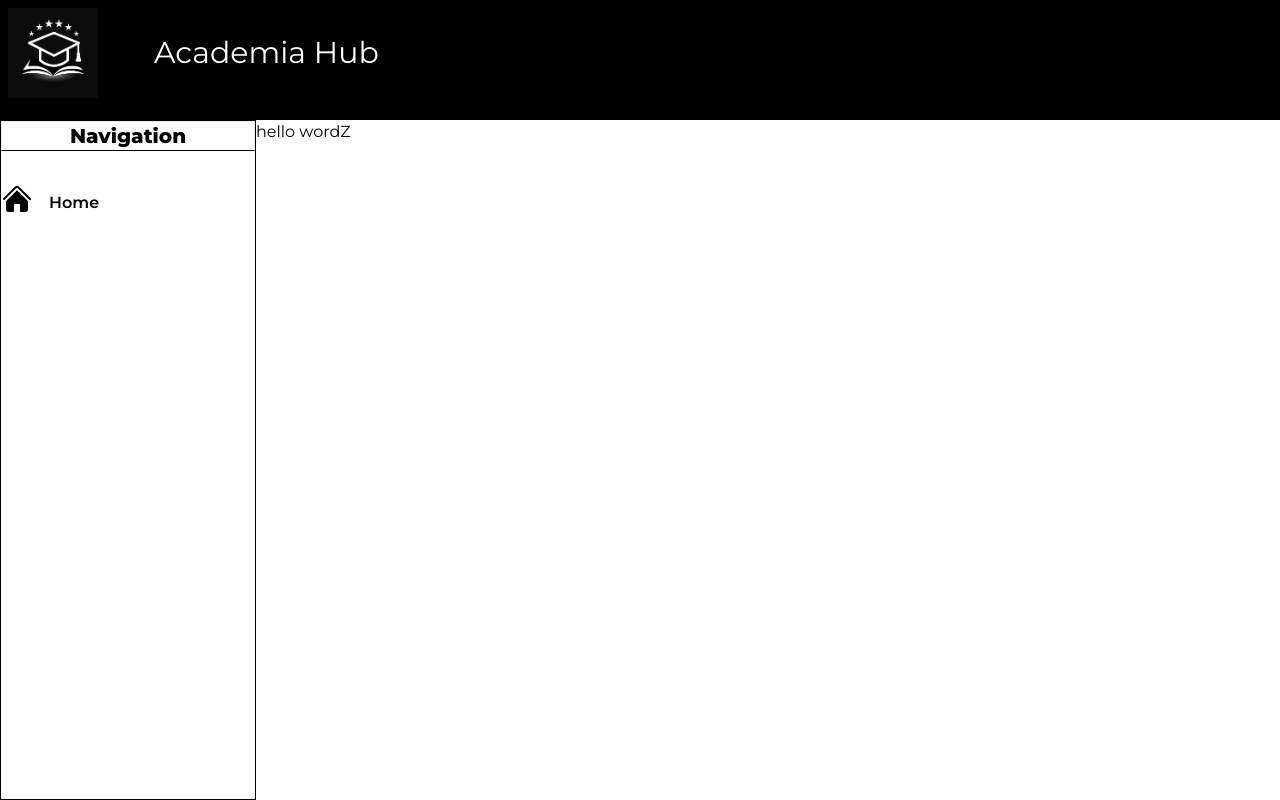
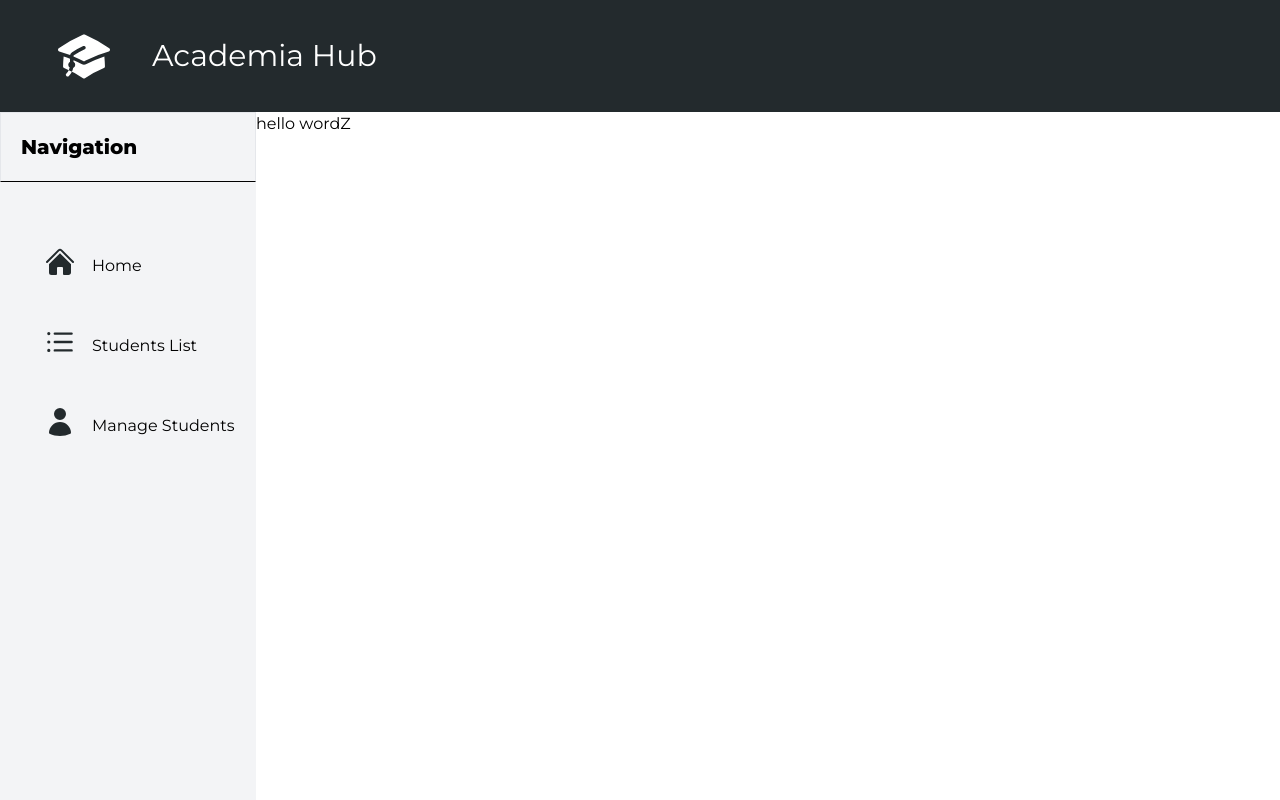
Before and after one commit to Munazar-99/AcademiaHub, a Next.js app: page / in a window 1280 px wide. Built offline with nearby package versions, Linux system fonts and the light colour scheme.

Commit message:
build out the header and navbar components

```diff
--- a/components/Header.tsx
+++ b/components/Header.tsx
@@ -1,18 +1,12 @@
+import { AcademicCapIcon } from "@heroicons/react/24/solid";
 import Image from "next/image";
 import React from "react";
 
 function Header() {
   return (
-    <header className="w-full bg-black h-[15vh]">
-      <section className="py-2 flex items-center gap-14 max-w-7xl">
-        <Image
-          className="relative invert ml-2"
-          src="/graduation-cap.jpg"
-          alt="App Logo"
-          width={90}
-          height={18}
-          priority
-        />
+    <header className="w-full  bg-[rgb(35,42,45)] h-[14%]">
+      <section className="py-2 flex items-center gap-10 max-w-7xl ml-6 h-full">
+        <AcademicCapIcon className='ml-8 h-[7vh] fill-white'/>
         <h1 className="text-white text-3xl">Academia Hub</h1>
       </section>
     </header>
--- a/components/Navbar.tsx
+++ b/components/Navbar.tsx
@@ -1,19 +1,28 @@
 import React from 'react'
-import { HomeIcon } from '@heroicons/react/24/solid'
-
+import { HomeIcon, UserIcon } from '@heroicons/react/24/solid'
+import { ListBulletIcon } from '@heroicons/react/20/solid'
+import Link from 'next/link'
 
 function Navbar() {
   return (
-    <nav className="border border-black w-1/5  h-[85vh] flex flex-col  gap-8">
-        <section className='text-center border border-b-black'>
-        <h1 className='font-extrabold text-xl w-full'>Navigation</h1>
-        </section>
-        <section className='h-full'>
-            <article className='flex gap-4'>
-                <HomeIcon className='h-[4vh]'/>
-                <h4 className='font-semibold place-self-end'>Home</h4>
-            </article>
-        </section>
+    <nav className="w-1/5 relative h-[86%] flex flex-col gap-16 bg-gray-100">
+      <section className='text-center border border-b-black p-5'>
+        <h1 className='font-extrabold text-xl w-full text-left'>Navigation</h1>
+      </section>
+      <section className='h-full flex flex-col gap-12'>
+        <Link href={'/hello'} className='flex gap-4 ml-11'>
+          <HomeIcon className='h-[4vh] fill-[rgb(35,42,45)]'  />
+          <h4 className='place-self-end '>Home</h4>
+        </Link>
+        <Link href={'/hello'} className='flex gap-4 ml-11'>
+          <ListBulletIcon className='h-[4vh] fill-[rgb(35,42,45)]' />
+          <h4 className='place-self-end'>Students List</h4>
+        </Link>
+        <Link href={'/hello'} className='flex gap-4 ml-11'>
+          <UserIcon className='h-[4vh] fill-[rgb(35,42,45)]' />
+          <h4 className='place-self-end'>Manage Students</h4>
+        </Link>
+      </section>
     </nav>
   )
 }
```
